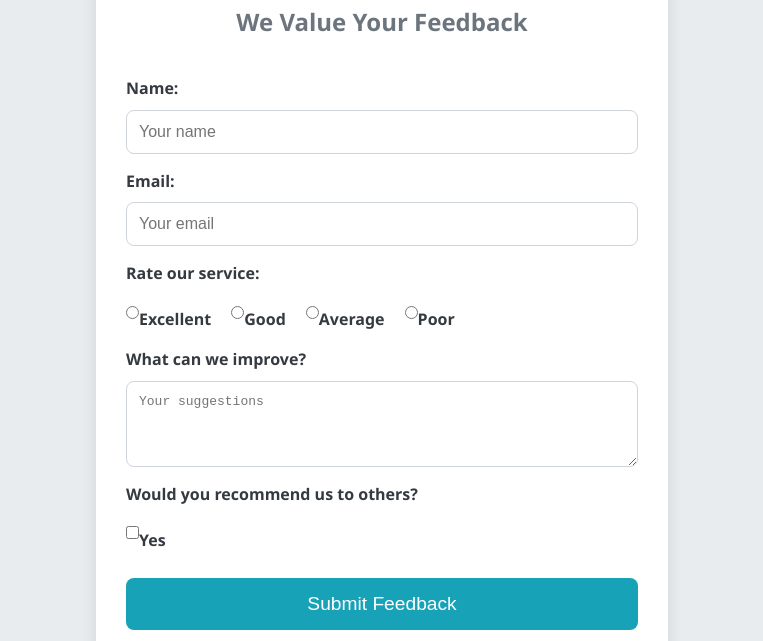
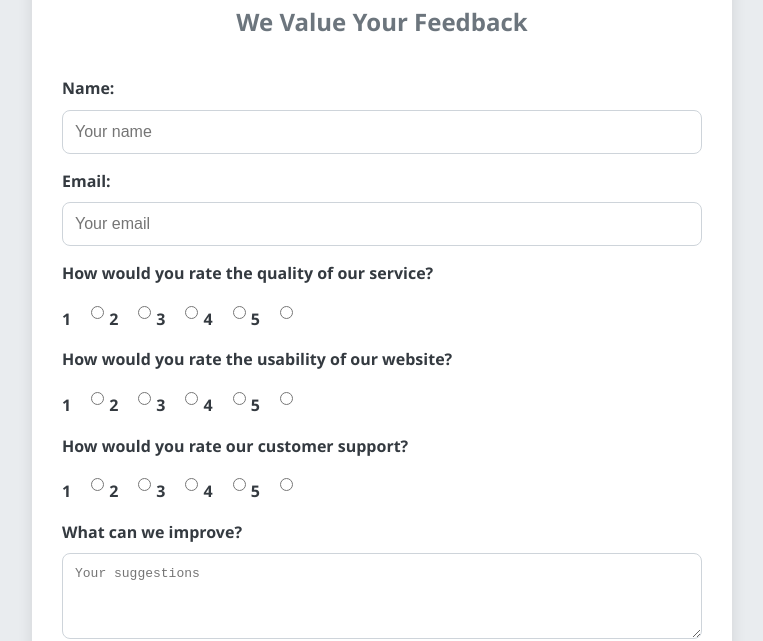
Before and after one commit to CodeXSwaraj/Colorful-HTML, a plain HTML site: page project2.html in a window 1280 px wide. Shown: the part 188-829 px from the top of the page, without its empty margins (258-1021 px from the left). Drawn offline with Linux system fonts and the light colour scheme.

Commit message:
visually appealing2

```diff
--- a/project2.html
+++ b/project2.html
@@ -14,7 +14,7 @@
             color: #333;
         }
         .container {
-            width: 40%;
+            width: 50%;
             margin: 50px auto;
             padding: 30px;
             background: #ffffff;
@@ -58,19 +58,22 @@
             width: auto;
             margin-right: 10px;
         }
-        .rating-group, .recommend-group {
+        .rating-group, .recommend-group, .rating-scale-group {
             display: flex;
             align-items: center;
             margin-top: 5px;
         }
-        .rating-group label, .recommend-group label {
+        .rating-group label, .recommend-group label, .rating-scale-group label {
             margin-right: 20px;
         }
-        .rating-group input, .recommend-group input {
+        .rating-group input, .recommend-group input, .rating-scale-group input {
             margin: 0;
         }
-        .rating-group label:last-child, .recommend-group label:last-child {
+        .rating-group label:last-child, .recommend-group label:last-child, .rating-scale-group label:last-child {
             margin-right: 0;
+        }
+        .rating-scale-group input {
+            margin-right: 5px;
         }
         button {
             margin-top: 25px;
@@ -120,16 +123,46 @@
             <label for="email">Email:</label>
             <input type="email" id="email" name="email" placeholder="Your email" required>
 
-            <label>Rate our service:</label>
-            <div class="rating-group">
-                <input type="radio" id="excellent" name="rating" value="excellent">
-                <label for="excellent">Excellent</label>
-                <input type="radio" id="good" name="rating" value="good">
-                <label for="good">Good</label>
-                <input type="radio" id="average" name="rating" value="average">
-                <label for="average">Average</label>
-                <input type="radio" id="poor" name="rating" value="poor">
-                <label for="poor">Poor</label>
+            <label for="service-quality">How would you rate the quality of our service?</label>
+            <div class="rating-scale-group">
+                <label for="service-quality-1">1</label>
+                <input type="radio" id="service-quality-1" name="service_quality" value="1">
+                <label for="service-quality-2">2</label>
+                <input type="radio" id="service-quality-2" name="service_quality" value="2">
+                <label for="service-quality-3">3</label>
+                <input type="radio" id="service-quality-3" name="service_quality" value="3">
+                <label for="service-quality-4">4</label>
+                <input type="radio" id="service-quality-4" name="service_quality" value="4">
+                <label for="service-quality-5">5</label>
+                <input type="radio" id="service-quality-5" name="service_quality" value="5">
+            </div>
+
+            <label for="website-usability">How would you rate the usability of our website?</label>
+            <div class="rating-scale-group">
+                <label for="website-usability-1">1</label>
+                <input type="radio" id="website-usability-1" name="website_usability" value="1">
+                <label for="website-usability-2">2</label>
+                <input type="radio" id="website-usability-2" name="website_usability" value="2">
+                <label for="website-usability-3">3</label>
+                <input type="radio" id="website-usability-3" name="website_usability" value="3">
+                <label for="website-usability-4">4</label>
+                <input type="radio" id="website-usability-4" name="website_usability" value="4">
+                <label for="website-usability-5">5</label>
+                <input type="radio" id="website-usability-5" name="website_usability" value="5">
+            </div>
+
+            <label for="customer-support">How would you rate our customer support?</label>
+            <div class="rating-scale-group">
+                <label for="customer-support-1">1</label>
+                <input type="radio" id="customer-support-1" name="customer_support" value="1">
+                <label for="customer-support-2">2</label>
+                <input type="radio" id="customer-support-2" name="customer_support" value="2">
+                <label for="customer-support-3">3</label>
+                <input type="radio" id="customer-support-3" name="customer_support" value="3">
+                <label for="customer-support-4">4</label>
+                <input type="radio" id="customer-support-4" name="customer_support" value="4">
+                <label for="customer-support-5">5</label>
+                <input type="radio" id="customer-support-5" name="customer_support" value="5">
             </div>
 
             <label for="improvement">What can we improve?</label>
```
